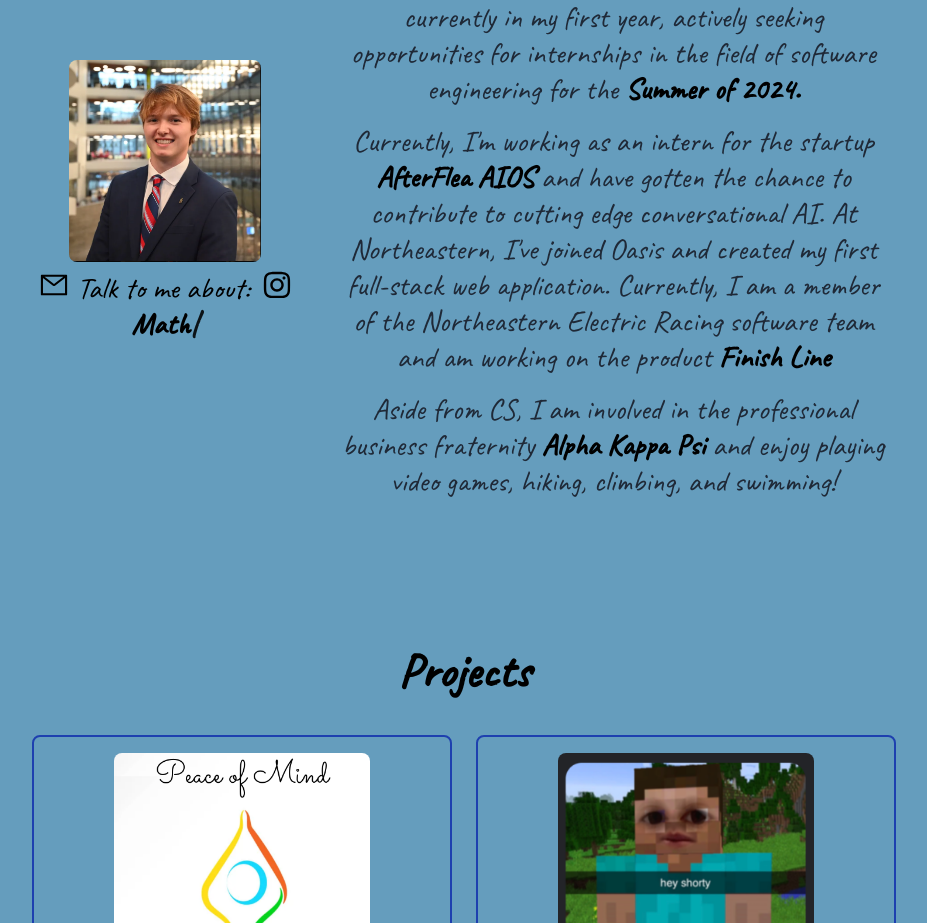
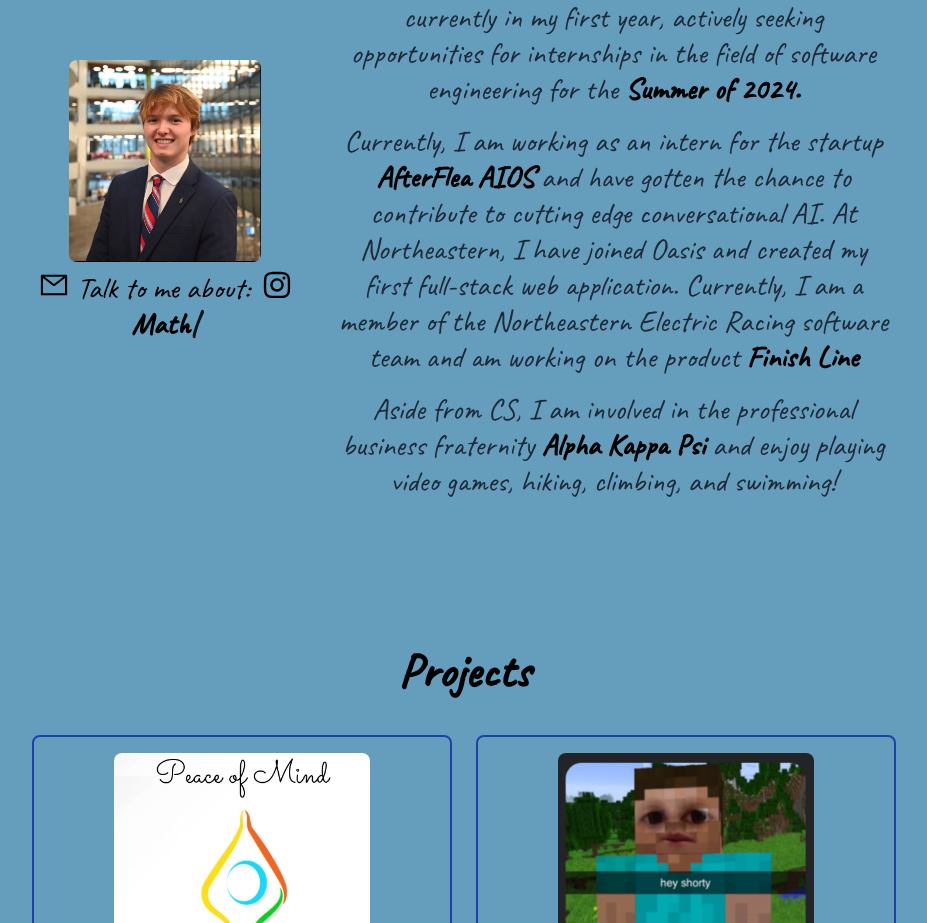
Before and after one commit to 23langloisj/Langlois-Portfolio, a React (Vite) app: page / in a window 1280 px wide. Shown: the part 1013-1936 px from the top of the page, without its empty margins (176-1103 px from the left). Built offline with nearby package versions, Linux system fonts and the light colour scheme.

Commit message:
removed targets -- security

```diff
--- a/src/components/AboutMe.jsx
+++ b/src/components/AboutMe.jsx
@@ -52,23 +52,23 @@
               </h2>
             <p className="about-text text-3xl p-4 text-gray-800">
             I am an Honors Computer Science student with a Math minor at
-            <span className="font-bold text-black"> <a href="https://www.northeastern.edu/" target="_blank">Northeastern University. </a></span>
+            <span className="font-bold text-black"> <a href="https://www.northeastern.edu/">Northeastern University. </a></span>
             I&apos;m currently in my first year, actively seeking
             opportunities for internships in the field of software
             engineering for the
             <span className="font-bold text-black"> Summer of 2024.</span>
           </p>
           <p className="about-me text-3xl text-gray-800">
-            Currently, I'm working as an intern for the startup
-            <span className="font-bold text-black"> <a href="https://afterflea.com/" target="_blank">AfterFlea AIOS </a></span>
+            Currently, I am working as an intern for the startup
+            <span className="font-bold text-black"> <a href="https://afterflea.com/">AfterFlea AIOS </a></span>
             and have gotten the chance to contribute to cutting edge conversational AI.
-            At Northeastern, I've joined Oasis and created
+            At Northeastern, I have joined Oasis and created
             my first full-stack web application. Currently, I am a member of the Northeastern Electric Racing software
-            team and am working on the product <span className="font-bold text-black"><a href="https://finishlinebyner.com/login" target="_blank"> Finish Line </a></span>
+            team and am working on the product <span className="font-bold text-black"><a href="https://finishlinebyner.com/login"> Finish Line </a></span>
           </p>
           <p className="about-me text-3xl mt-4 text-gray-800">
             Aside from CS, I am involved in the professional business
-            fraternity <span className="font-bold text-black"><a href="https://www.akpsineu.org/" target="_blank">Alpha Kappa Psi </a></span>
+            fraternity <span className="font-bold text-black"><a href="https://www.akpsineu.org/">Alpha Kappa Psi </a></span>
             and enjoy playing video games, hiking, climbing, and swimming!
           </p>
           </div>
@@ -82,7 +82,7 @@
                 <h1 className="mt-2 text-3xl flex justify-center">
                   <span className="pr-2"><a href={`mailto:${emailAddress}`} onClick={handleEmailClick}><AiOutlineMail className="mail-icon duration-300"/></a></span>
                   Talk to me about:
-                  <span className="pl-3 "><a href="https://www.instagram.com/jake.langlois1/" target="_blank"><FaInstagram className="instagram-icon duration-300"/></a></span>
+                  <span className="pl-3 "><a href="https://www.instagram.com/jake.langlois1/" ><FaInstagram className="instagram-icon duration-300"/></a></span>
                 </h1>
                 <h1 className="text-3xl font-bold">
                   <span ref={interestsRef}></span>
```
